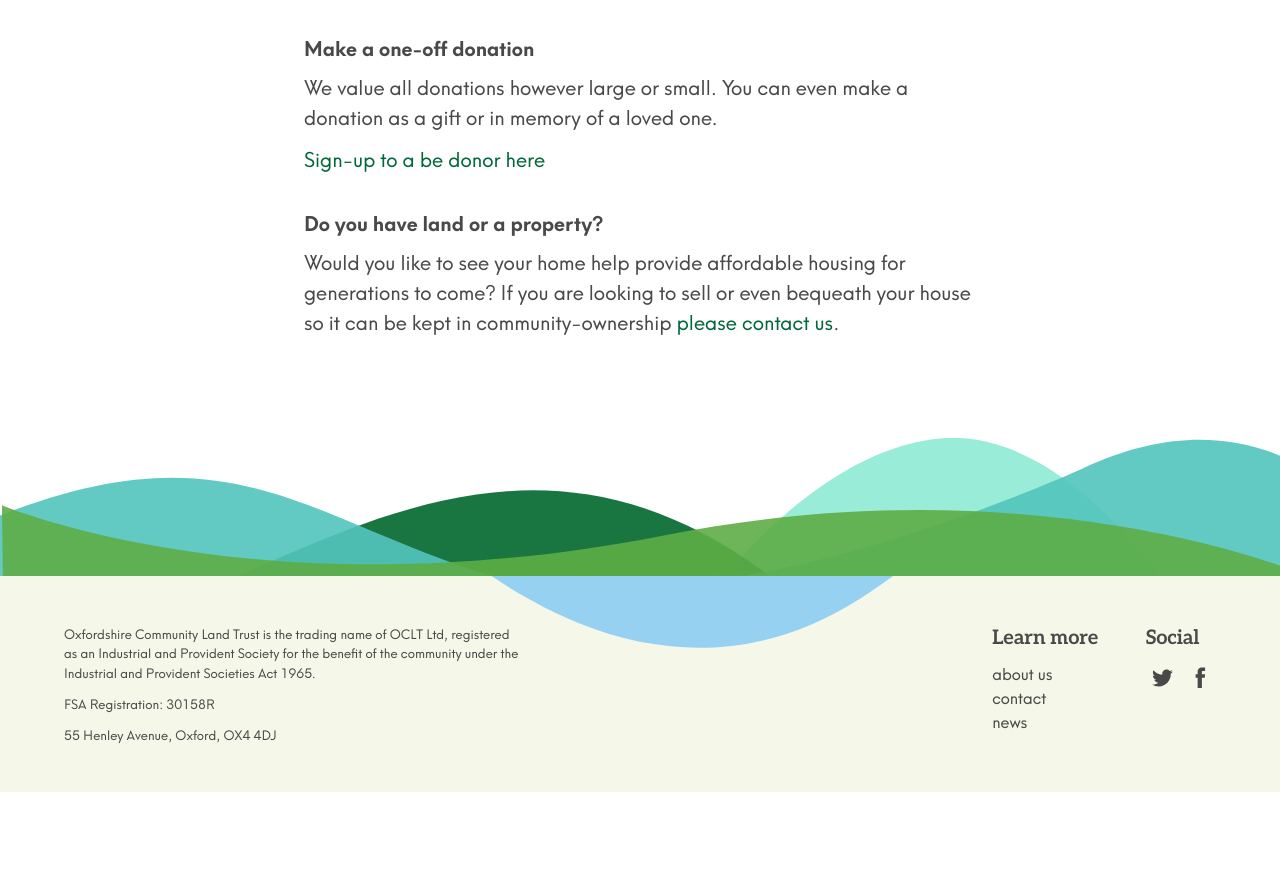
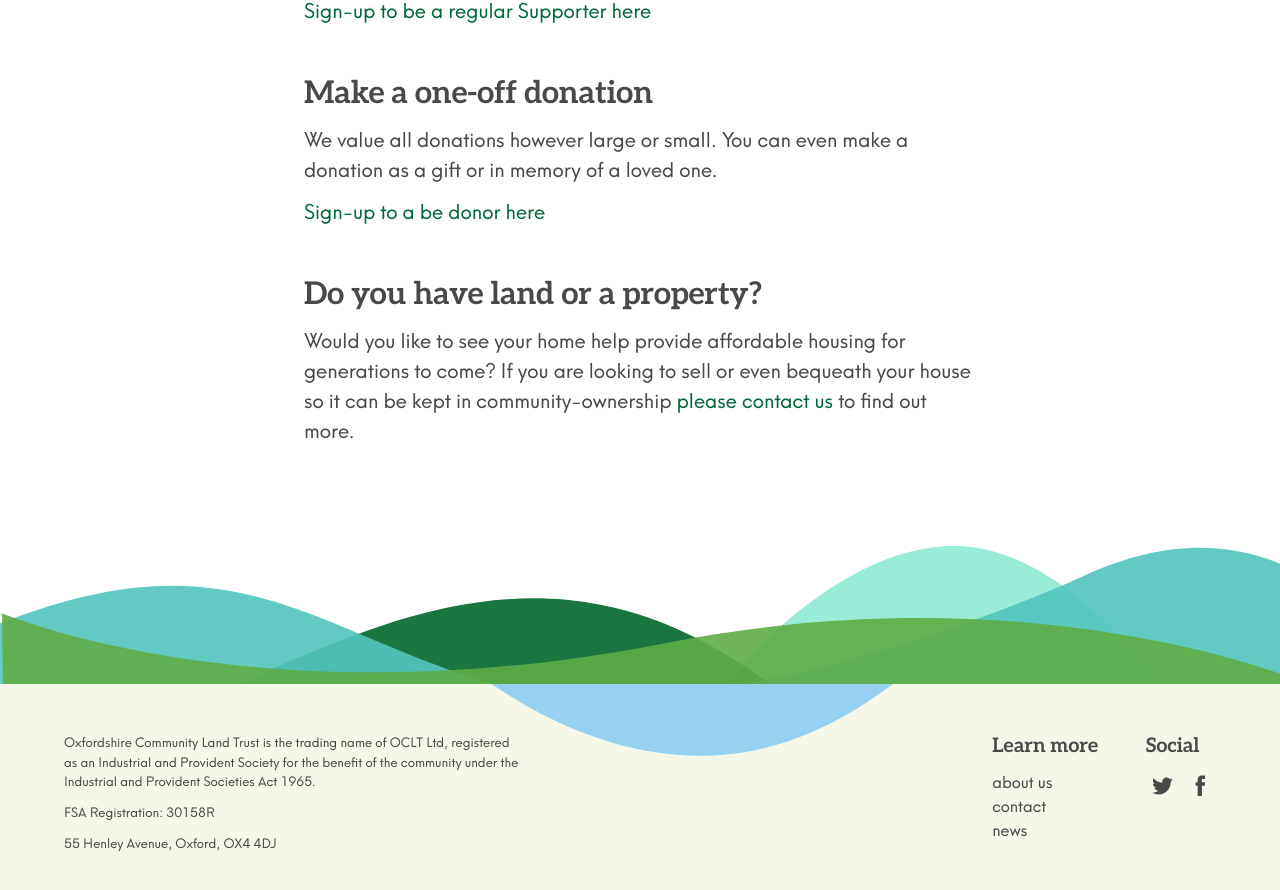
Before and after one commit to johnpuddephatt/oclt, a Jekyll site: the page built from _pages/support-us.md, in a window 1280 px wide and 900 px high, scrolled down 1154 px. Shown: the top 890 px of the window. Built offline with Jekyll 4.4.1, drawn with Linux system fonts in a browser that asks for light colours; before the commit the page ends 1946 px from its top, so only the background shows below that.

Commit message:
Update from Forestry.io Oxfordshire CLT updated _pages/support-us.md

```diff
--- a/_pages/support-us.md
+++ b/_pages/support-us.md
@@ -10,18 +10,18 @@
 
 We know that many people feel powerless in the face of the extreme housing need and lack of affordability. But your support will allow us to shift the narratives about land ownership and move closer to the creation of permanently affordable housing in Oxfordshire.
 
-### Be a regular "Supporter"
+## Be a regular "Supporter"
 
 So that we can manage our work creating more affordable housing in Oxfordshire, we appreciate the security that regular donations provide. You can give monthly or yearly to support our work.
 
 [Sign-up to be a regular Supporter here](https://app.donorfy.com/form/J7EEWBHW62/Q58RQ)
 
-### Make a one-off donation
+## Make a one-off donation
 
 We value all donations however large or small. You can even make a donation as a gift or in memory of a loved one.
 
 [Sign-up to a be donor here](https://app.donorfy.com/form/J7EEWBHW62/FDOB4)
 
-### Do you have land or a property?
+## Do you have land or a property?
 
-Would you like to see your home help provide affordable housing for generations to come? If you are looking to sell or even bequeath your house so it can be kept in community-ownership [please contact us](https://www.oclt.org.uk/contact/).
+Would you like to see your home help provide affordable housing for generations to come? If you are looking to sell or even bequeath your house so it can be kept in community-ownership [please contact us](https://www.oclt.org.uk/contact/) to find out more.
```
